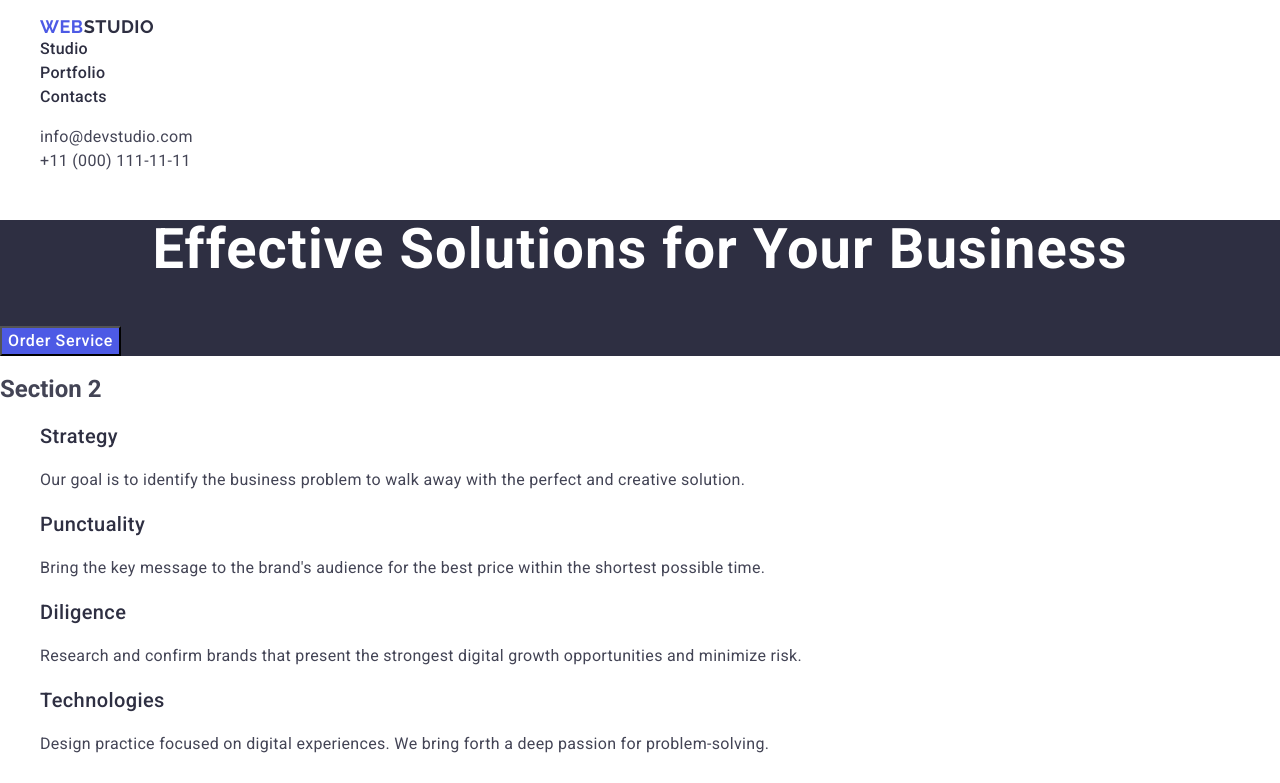
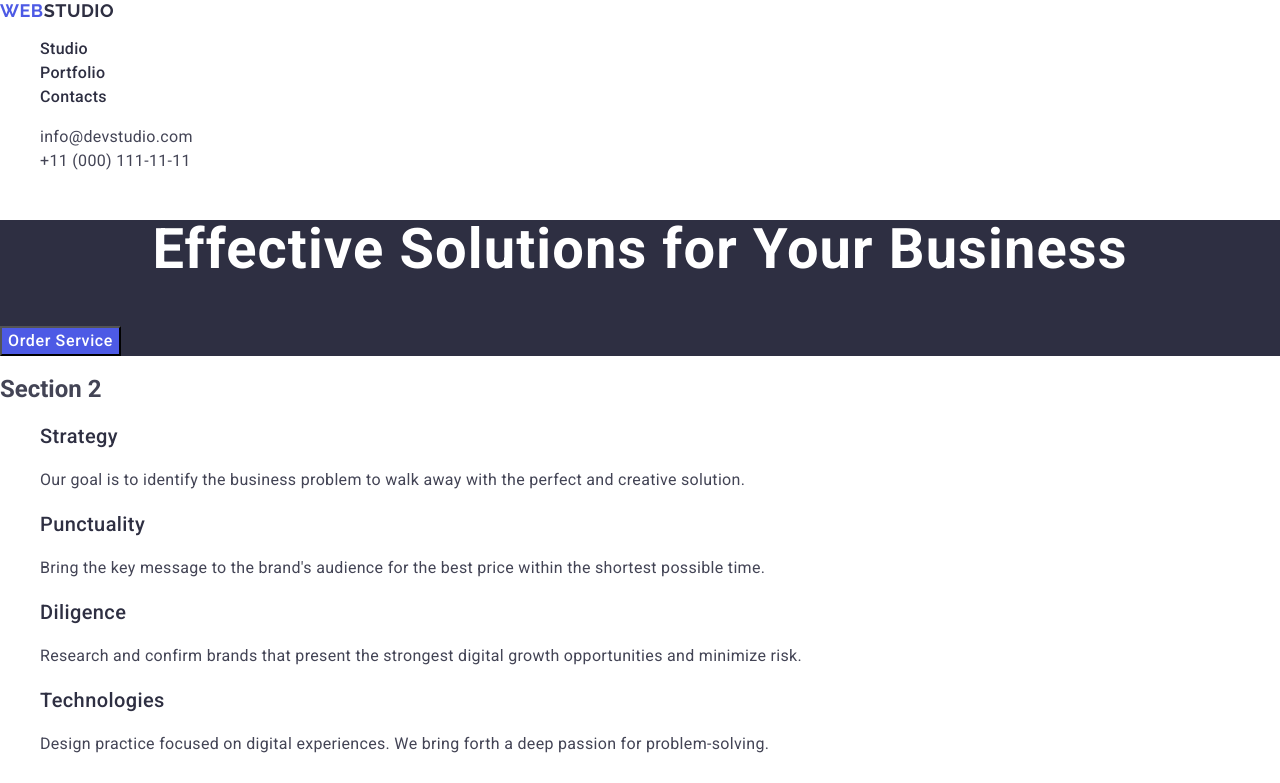
Before and after one commit to Rostyslav-Tverskoy/Rostyslav-Tverskoy-goit-markup-hw-02, a plain HTML site: page index.html in a window 1280 px wide. Shown: the top 783 px of the page. Drawn offline with nearby package versions, Linux system fonts and the light colour scheme.

Commit message:
finnally

```diff
--- a/index.html
+++ b/index.html
@@ -20,12 +20,10 @@
   <body>
     <header>
       <nav>
+        <a class="logo" href="./index.html"
+          >WEB<span class="span-logo">STUDIO</span></a
+        >
         <ul>
-          <li>
-            <a class="logo" href="./index.html"
-              >WEB<span class="span-logo">STUDIO</span></a
-            >
-          </li>
           <li><a class="nav-list" href="">Studio</a></li>
           <li>
             <a class="nav-list" href="">Portfolio</a>
@@ -201,7 +199,7 @@
     </main>
     <footer class="footer">
       <a class="logo" href="./index.html"
-        >WEB<span class="span-logo-end">STUDIO</span></a
+        >WEB<span class="span-logo-end">Studio</span></a
       >
       <p class="section-two-paragraph">
         Increase the flow of customers and sales for your business with digital
```
